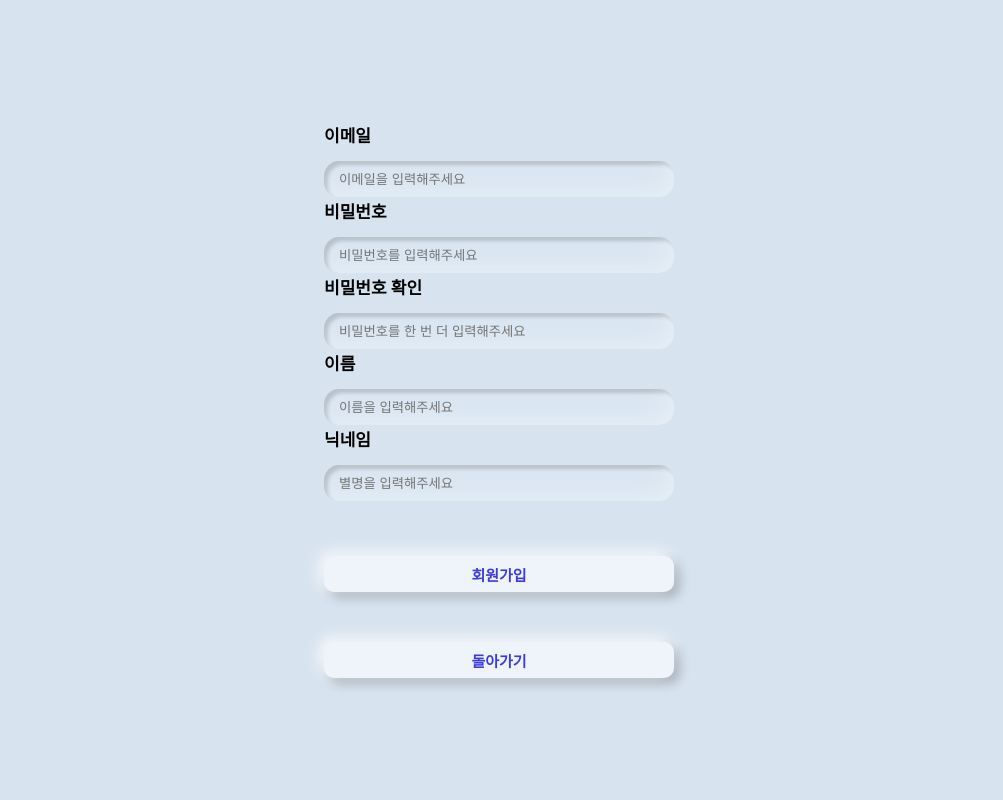
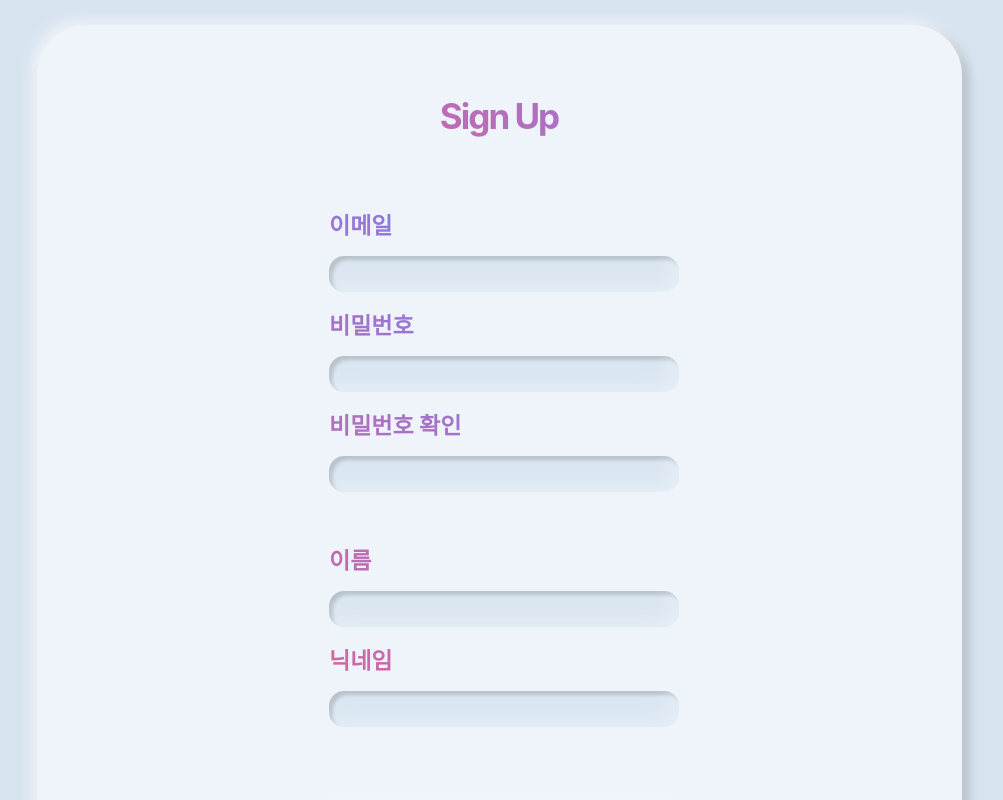
Before and after one commit to p33a33/WEDO_CLIENT, a React (Create React App) app: page /signup in a window 1280 px wide. Shown: the top 800 px of the page, without its empty margins (141-1144 px from the left). Built offline with nearby package versions, Linux system fonts and the light colour scheme.

Commit message:
[Updated]Client - Signup.js completed :art:

```diff
--- a/src/App-1.css
+++ b/src/App-1.css
@@ -88,7 +88,7 @@ button {
   background: #eef4fa;
   box-shadow: -3.92441px -3.92441px 14.6509px #F9FBFD, 5.23254px 5.23254px 10.4651px rgba(0, 0, 0, 0.25);
 border-radius: 10px;
-color : #3c3cdb;
+color : #665fc0;
 font-size: 15px;
 font-weight: bold;
 }
@@ -98,18 +98,40 @@ button:hover {
 button:active {
   box-shadow: inset -5.86034px -5.86034px 19.5345px rgba(249, 251, 253, 0.371), inset 3.9069px 3.9069px 3.9069px rgba(0, 0, 0, 0.18);
 }
+.headerText{
+  text-align: center;
+  font-weight: bold;
+  font-size: 35px;
+  letter-spacing: -2px;
+  padding-top: 20px;
+  margin-bottom: -20px;
+  background : linear-gradient(45deg,  #FC5C7D 0%, #6A82FB 100%);
+  background-clip: text;
+  -webkit-text-fill-color: transparent;
+}
+
 .Signup{
   width : 350px;
   height: 100vh;
   margin : 10% auto;
+  background : linear-gradient(45deg,  #FC5C7D 0%, #6A82FB 100%);
+  background-clip: text;
+  -webkit-text-fill-color: transparent;
+  font-weight: bold;
+  font-size: 23px;
+  padding: 5px;
 }
 .Signup button{
 margin-top : 50px;
 width : 350px;
 }
+.signupButtons button{
+  font-size: 18px;
+  font-weight: bold;
+}
 .signInput{
   margin-left : auto;
-  margin-bottom : 5px
+  margin-bottom : 15px
   }
 .pagebox h1{
   text-align: center;
@@ -176,7 +198,7 @@ width : 350px;
   float: right;
   margin: 5px;
 }
-#cancelButton-main{
+.editFormButtons .cancelButton-main{
   border-radius: 100%;
   width : 50px;
   height : 50px;
@@ -423,12 +445,14 @@ width : 350px;
   background-color: #eef4fa;
   margin-left : 20px;
 }
+
 #xkfxhl{
   margin-top:100px;
   width : 350px;
   height : 50px;
 }
-#addButton{
+
+.addButton{
   background: linear-gradient(125deg,  #8ec8f8 0%,#86A8E7 50%, #7070cf 100%);
   color: white;
   font-weight: bold;
@@ -438,8 +462,10 @@ width : 350px;
   margin-bottom: 10px;
   margin-left: 20px;
   float: left;
+  -webkit-text-fill-color: white;
 }
-#addButtons-main{
+
+.addButtons-main{
   margin-left: 220px;
   height: 70px;
 }
@@ -612,17 +638,26 @@ ul {
   height : 250px;
   box-shadow: inset -5.86034px -5.86034px 19.5345px rgba(249, 251, 253, 0.371), inset 3.9069px 3.9069px 3.9069px rgba(0, 0, 0, 0.18);
 }
-
+#shareButton-main {
+  border-radius: 100%;
+  width : 50px;
+  height : 50px;
+  background-image: url(../src/images/addUser.png);
+  background-size: 35px;
+  background-position: center;
+  background-repeat: no-repeat;
+  float: left;
+  margin: 5px;
+}
 #shareButton-main-Active{ /* share 상태 on */
   border-radius: 100%;
   width : 50px;
   height : 50px;
-  /* background-image: url(../src/images/add3.png); */
-  background-color: #ffffff;
-  background-size: 30px;
+ background-image: url(../src/images/addUser.png);
+  background-size: 35px;
   background-position: center;
   background-repeat: no-repeat;
-  float: right;
+  float: left;
   margin: 5px;
   box-shadow: inset -5.86034px -5.86034px 19.5345px rgba(249, 251, 253, 0.371), inset 3.9069px 3.9069px 3.9069px rgba(0, 0, 0, 0.18);
 }
--- a/src/pages/Main.js
+++ b/src/pages/Main.js
@@ -228,9 +228,9 @@ class Main extends React.Component {
                         <div className="todoListTitle">
                             TODO LIST
                         </div>
-                        <div id="addButtons-main">
-                            <button id="addButton" onClick={this.handleAddOpen} style={{ display: isAddOpen ? "none" : "block" }}>추가하기</button>
-                            <button id="addButton">공유 Todo만 보기</button>
+                        <div className="addButtons-main">
+                            <button className="addButton" onClick={this.handleAddOpen} style={{ display: isAddOpen ? "none" : "block" }}>추가하기</button>
+                            <button className="addButton" style={{ display: isAddOpen ? "none" : "block" }}>공유 Todo만 보기</button>
                         </div> {/*  Add가 열리면 Add 버튼을 숨깁니다. */} {/* TodoEntry가 렌더되는 부분입니다*/}
                         <div className="add-todo" style={{ display: isAddOpen ? "block" : "none" }}> {/*  isAddOpened를 확인하여 렌더합니다. */}
                             <form className={isShareOpen ? "addForm toLeft" : "addForm"} onSubmit={(e) => { e.preventDefault(); this.handleAdd(); this.resetForm(); }} >
@@ -239,7 +239,7 @@ class Main extends React.Component {
                                 <span className="editFormButtons">
                                     <button className="cancelButton-main" type="reset" onClick={this.handleAddOpen}></button>
                                     <button id="editOkay-main" type="submit"></button>
-                                    <button id={isShareOpen ? "shareButton-main-Active" : "shareButton-main"} type="button" onClick={this.handleIsShareOpen}> Share </button> {/* todo Add와 동시에 Share 할 수 있는 기능 구현*/}
+                                    <button id={isShareOpen ? "shareButton-main-Active" : "shareButton-main"} type="button" onClick={this.handleIsShareOpen}></button> {/* todo Add와 동시에 Share 할 수 있는 기능 구현*/}
                                 </span>
                             </form>
                             <div className="addForm" id="shareForm-main" style={{ display: isShareOpen ? "" : "none" }}>
--- a/src/pages/Signup.js
+++ b/src/pages/Signup.js
@@ -62,37 +62,46 @@ export default class Signup extends React.Component {
             return <Redirect to="/signin" />
         } else
             return (
+                <div className="pagebox">
+                    <div className="headerText">Sign Up</div>
                     <div id="SignupPage">
                         <form className="Form Signup" onSubmit={(e) => { e.preventDefault(); this.submitHandler(); }}> {/*HTML5 유효성검사를 사용하기 위해 form형식을 사용했으나, 실제로 데이터 전송은 axios를 사용했습니다.*/}
-                        <label>이메일
+                            <div style={{ marginBottom: '50px' }}>
+                                <div>이메일
                                 <div className="signInput">
                                         <input onChange={this.valueChange("email")} type="email" placeholder="이메일을 입력해주세요" />
                                     </div>
-                        </label> {/* HTML5 내장 이메일 유효성 검사를 진행하도록 수정했습니다 9/24 */}
-                        <label>비밀번호
+                                </div> {/* HTML5 내장 이메일 유효성 검사를 진행하도록 수정했습니다 9/24 */}
+                                <div >비밀번호
                             <div className="signInput">
                                         <input onChange={this.valueChange("password")} type="password" placeholder="비밀번호를 입력해주세요" />
                                     </div>
-                        </label>
-                        <label>비밀번호 확인
+                                </div>
+                                <div>비밀번호 확인
                             <div className="signInput">
                                         <input onChange={this.valueChange("passwordCheck")} type="password" placeholder="비밀번호를 한 번 더 입력해주세요" />
                                     </div>
-                        </label>
-                        <label>이름
+                                </div>
+                            </div>
+                            <div style={{ marginBottom: '30px' }}>
+                                <div>이름
                             <div className="signInput">
                                         <input onChange={this.valueChange("fullname")} type="text" placeholder="이름을 입력해주세요" />
                                     </div>
-                        </label>
-                        <label> 닉네임
+                                </div>
+                                <div> 닉네임
                             <div className="signInput">
                                         <input onChange={this.valueChange("nickname")} type="text" placeholder="별명을 입력해주세요" />
                                     </div>
-                        </label>
-                        <div><button type="submit"> 회원가입 </button></div>
-                        <div><button onClick={this.redirectHandler}> 돌아가기 </button></div>  {/* 회원가입 페이지에서 Signin 페이지로의 Redirect를 구현했습니다.*/}
+                                </div>
+                            </div>
+                            <div style={{ marginLeft: "-20px", color: "#ffffff" }}>
+                                <button className="addButton" style={{ marginBottom: "-20px" }} type="submit"> 회원가입 </button>
+                                <button className="addButton" onClick={this.redirectHandler}> 돌아가기 </button>
+                            </div>  {/* 회원가입 페이지에서 Signin 페이지로의 Redirect를 구현했습니다.*/}
                         </form>
                     </div >
+                </div>
             )
     }
 }
```
Lines whose indentation alone changed are shown as unchanged.
